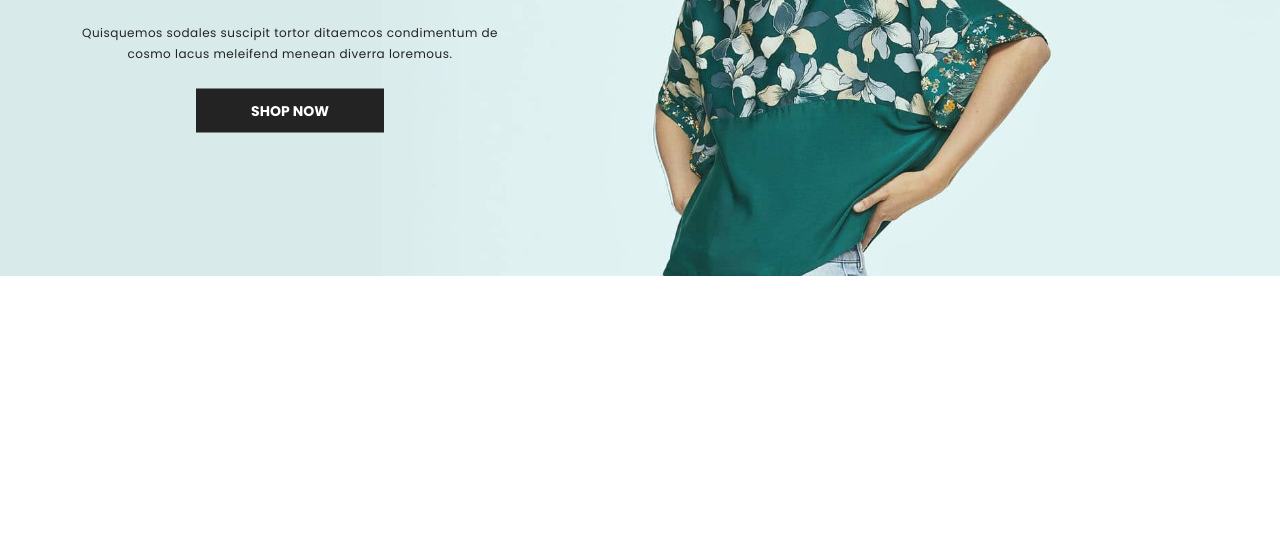
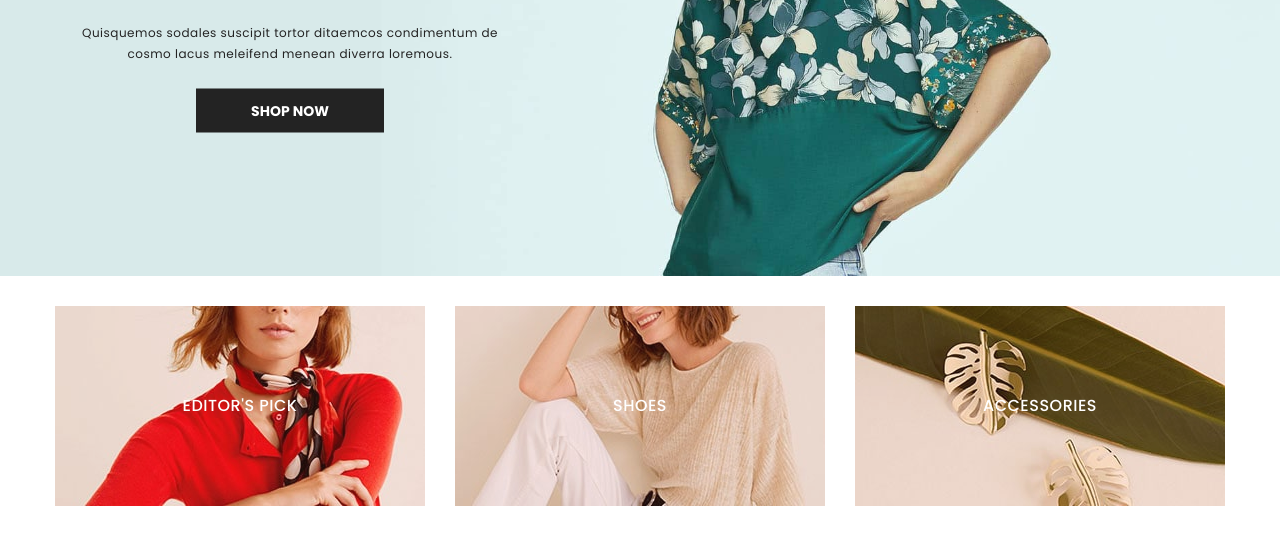
Before and after one commit to tuntinotuan/te-hlsoft, a plain HTML site: page v1/index.html in a window 1280 px wide. Shown: the part 348-892 px from the top of the page. Before the commit the page ends 800 px from the top, so only its background shows below. Drawn offline with Linux system fonts and the light colour scheme.

Commit message:
banner-lists layout

```diff
--- a/v1/index.html
+++ b/v1/index.html
@@ -120,6 +120,26 @@
           </div>
         </div>
       </div>
+      <div class="banner__lists container">
+        <div class="banner__items">
+          <div class="banner__items--overlay">
+            <h2>editor's pick</h2>
+          </div>
+          <img src="./images/banner.jpg" alt="">
+        </div>
+        <div class="banner__items">
+          <div class="banner__items--overlay">
+            <h2>shoes</h2>
+          </div>
+          <img src="./images/banner1.jpg" alt="">
+        </div>
+        <div class="banner__items">
+          <div class="banner__items--overlay">
+            <h2>accessories</h2>
+          </div>
+          <img src="./images/banner2.jpg" alt="">
+        </div>
+      </div>
     </section>
     <footer></footer>
   </section>
--- a/v1/styles/body.css
+++ b/v1/styles/body.css
@@ -27,3 +27,43 @@
   height: 2px;
   background-color: var(--primary-black);
 }
+.banner__lists {
+  display: flex;
+  align-items: center;
+  gap: 30px;
+  margin-top: 30px;
+}
+.banner__items {
+  position: relative;
+}
+.banner__items--overlay {
+  inset: 0;
+  position: absolute;
+  display: flex;
+  justify-content: center;
+  align-items: center;
+  background-color: rgba(239, 100, 84, 0.1);
+  transition: all 0.3s ease-in-out;
+  cursor: pointer;
+}
+.banner__items--overlay h2 {
+  font-size: 16px;
+  font-weight: 500;
+  color: white;
+  text-transform: uppercase;
+}
+.banner__items--overlay:hover h2 {
+  position: relative;
+}
+.banner__items--overlay:hover {
+  background-color: rgba(239, 100, 84, 0);
+}
+.banner__items--overlay h2::after {
+  content: "";
+  position: absolute;
+  left: 0;
+  bottom: -40%;
+  width: 100%;
+  height: 1px;
+  background-color: white;
+}
```
Also changed, not shown: v1/images/banner.jpg (added), v1/images/banner1.jpg (added), v1/images/banner2.jpg (added).
